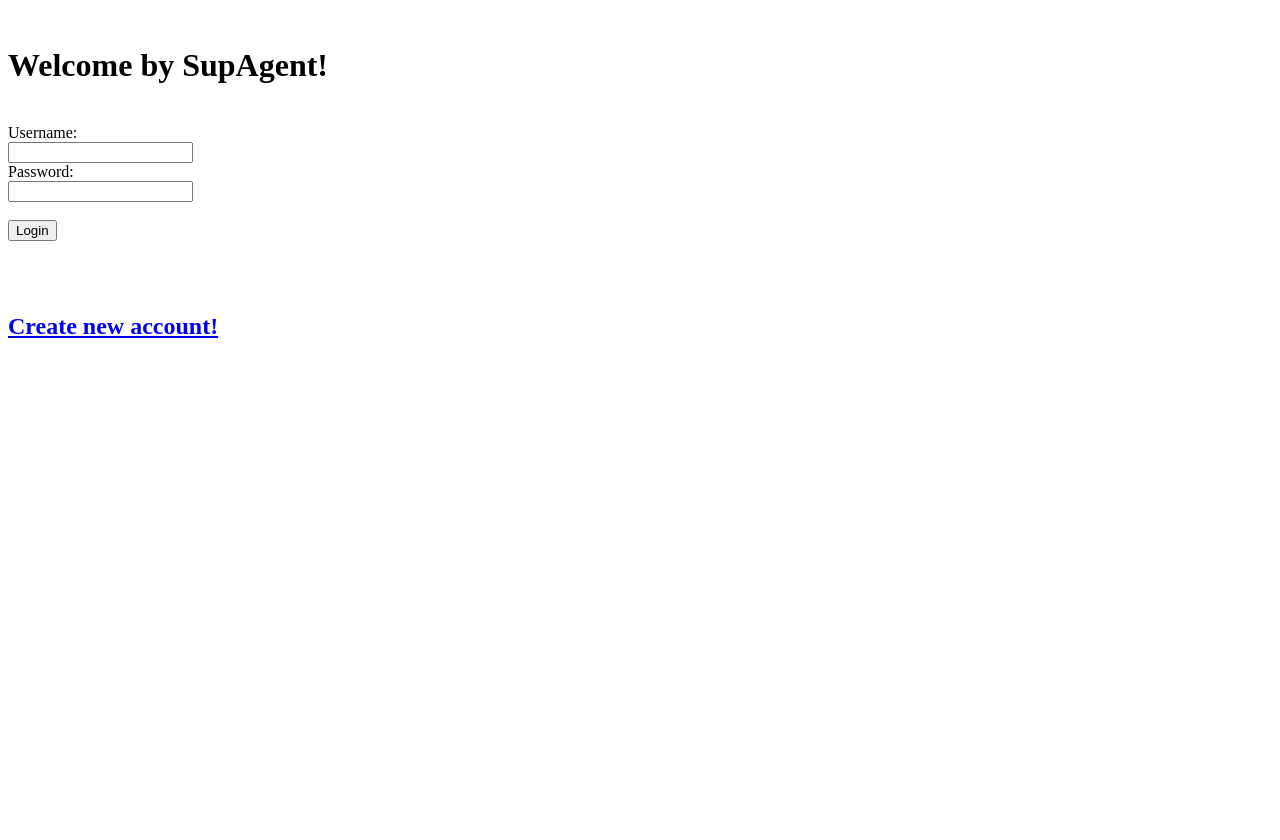
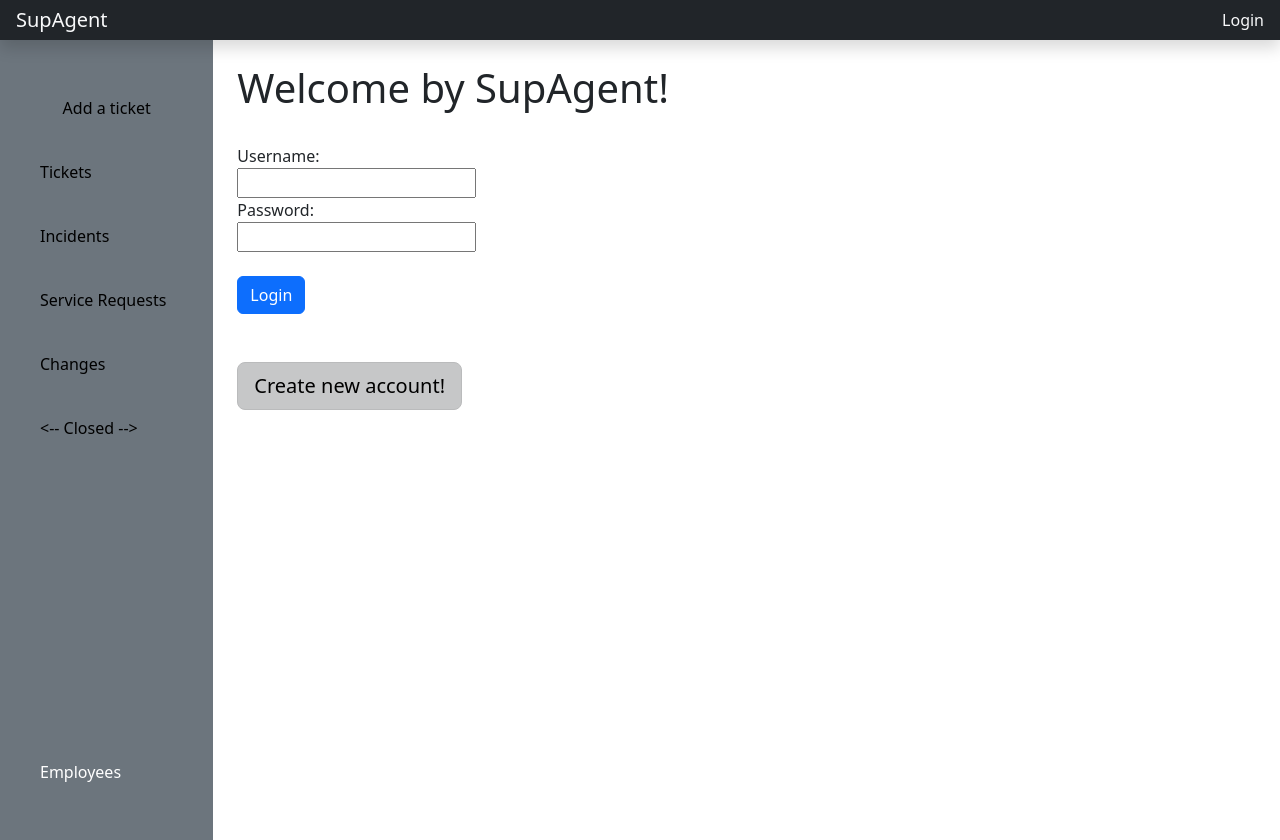
Before and after one commit to edek06/SupAgent, a Django app: page / in a window 1280 px wide. Before the commit the page ends 338 px from the top, so only its background shows below. Run offline with Django 4.2, Linux system fonts and the light colour scheme.

Commit message:
design changes a little

```diff
--- a/accounts/templates/accounts/login.html
+++ b/accounts/templates/accounts/login.html
@@ -1,25 +1,28 @@
+{% extends 'ticketportal/base.html' %}
 {% block content %}
+<main class="col-md-9 ms-sm-auto col-lg-10 px-md-4">
     {% if error %}
         <h3 style="color:red">{{ error }} </h3>
-    <br />
+        <br>
     {% endif %}
-<br />
+    <br>
     <h1>Welcome by SupAgent!</h1>
-<br />
+    <br>
     <form method="POST" action="{% url 'accounts:login' %}">
         {% csrf_token %}
         Username:
-    <br />
+        <br>
         <input type="text" name="username" />
-    <br />
+        <br>
         Password:
-    <br />
+        <br>
         <input type="password" name="password" />
-    <br />
-    <br />
+        <br>
+        <br>
         <input class="btn btn-primary" type="submit" value="Login" />
     </form>
     <br>
     <br>
-<h2><a href="{% url 'accounts:signup' %}" class="btn btn-primary btn-lg active" role="button">Create new account!</a></h2>
+    <h2><a href="{% url 'accounts:signup' %}" class="btn btn-light btn-lg active" role="button">Create new account!</a></h2>
+</main>
 {% endblock %}
--- a/employees/templates/employees/employees.html
+++ b/employees/templates/employees/employees.html
@@ -3,6 +3,7 @@
     <main class="col-md-9 ms-sm-auto col-lg-10 px-md-4">
       <br>
       <h2>Employees</h2>
+      <br>
       <div class="table-responsive">
         <table class="table table-sm">
           <thead>
--- a/employees/views.py
+++ b/employees/views.py
@@ -2,6 +2,7 @@ from django.shortcuts import render, redirect, get_object_or_404
 from .models import Employee
 from django.contrib.auth.decorators import login_required
 
+@login_required(login_url="/")
 def show_employees(request):
     employees = Employee.objects.all()
     return render(request, 'employees/employees.html', {'employees':employees})
--- a/ticketportal/templates/ticketportal/chg.html
+++ b/ticketportal/templates/ticketportal/chg.html
@@ -3,6 +3,7 @@
     <main class="col-md-9 ms-sm-auto col-lg-10 px-md-4">
       <br>
       <h2>Changes</h2>
+      <br>
       <div class="table-responsive">
         <table class="table table-sm">
           <thead>
--- a/ticketportal/templates/ticketportal/closed.html
+++ b/ticketportal/templates/ticketportal/closed.html
@@ -3,6 +3,7 @@
     <main class="col-md-9 ms-sm-auto col-lg-10 px-md-4">
       <br>
       <h2>Closed Tickets</h2>
+      <br>
       <div class="table-responsive">
         <table class="table table-sm">
           <thead>
--- a/ticketportal/templates/ticketportal/create_ticket.html
+++ b/ticketportal/templates/ticketportal/create_ticket.html
@@ -3,6 +3,7 @@
 <main class="col-md-9 ms-sm-auto col-lg-10 px-md-4">
   <br>
   <h2>Create new Ticket</h2>
+  <br>
   <form method="post">
     {{ form.as_p }}
     {% csrf_token %}
--- a/ticketportal/templates/ticketportal/edit_ticket.html
+++ b/ticketportal/templates/ticketportal/edit_ticket.html
@@ -3,6 +3,7 @@
 <main class="col-md-9 ms-sm-auto col-lg-10 px-md-4">
   <br>
   <h2>Edit Ticket</h2>
+  <br>
   <form method="post">
     {% csrf_token %}
     {{ form.as_p }}
--- a/ticketportal/templates/ticketportal/inc.html
+++ b/ticketportal/templates/ticketportal/inc.html
@@ -3,6 +3,7 @@
     <main class="col-md-9 ms-sm-auto col-lg-10 px-md-4">
       <br>
       <h2>Incidents</h2>
+      <br>
       <div class="table-responsive">
         <table class="table table-sm">
           <thead>
--- a/ticketportal/templates/ticketportal/srq.html
+++ b/ticketportal/templates/ticketportal/srq.html
@@ -3,6 +3,7 @@
     <main class="col-md-9 ms-sm-auto col-lg-10 px-md-4">
       <br>
       <h2>Service Requests</h2>
+      <br>
       <div class="table-responsive">
         <table class="table table-sm">
           <thead>
--- a/ticketportal/templates/ticketportal/tck.html
+++ b/ticketportal/templates/ticketportal/tck.html
@@ -3,6 +3,7 @@
     <main class="col-md-9 ms-sm-auto col-lg-10 px-md-4">
       <br>
       <h2>Tickets</h2>
+      <br>
       <div class="table-responsive">
         <table class="table table-sm">
           <thead>
--- a/ticketportal/templates/ticketportal/tickets.html
+++ b/ticketportal/templates/ticketportal/tickets.html
@@ -3,6 +3,7 @@
     <main class="col-md-9 ms-sm-auto col-lg-10 px-md-4">
       <br>
       <h2>Tickets</h2>
+      <br>
       <div class="table-responsive">
         <table class="table table-sm">
           <thead>
```
Also changed, not shown: accounts/templates/accounts/signup.html (+13 -1 lines), ticketportal/models.py (+5 -3 lines). Lines whose indentation alone changed are shown as unchanged.
